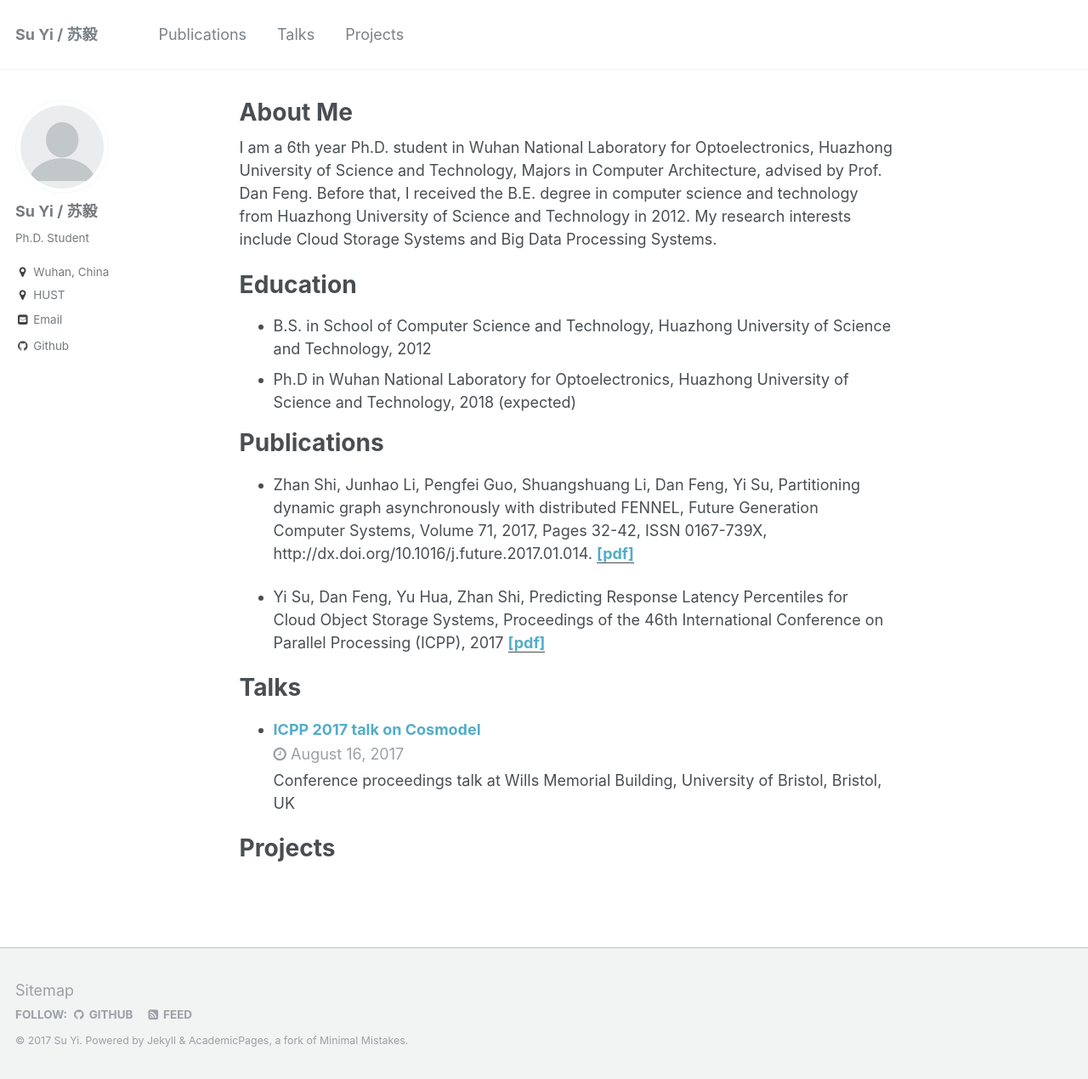
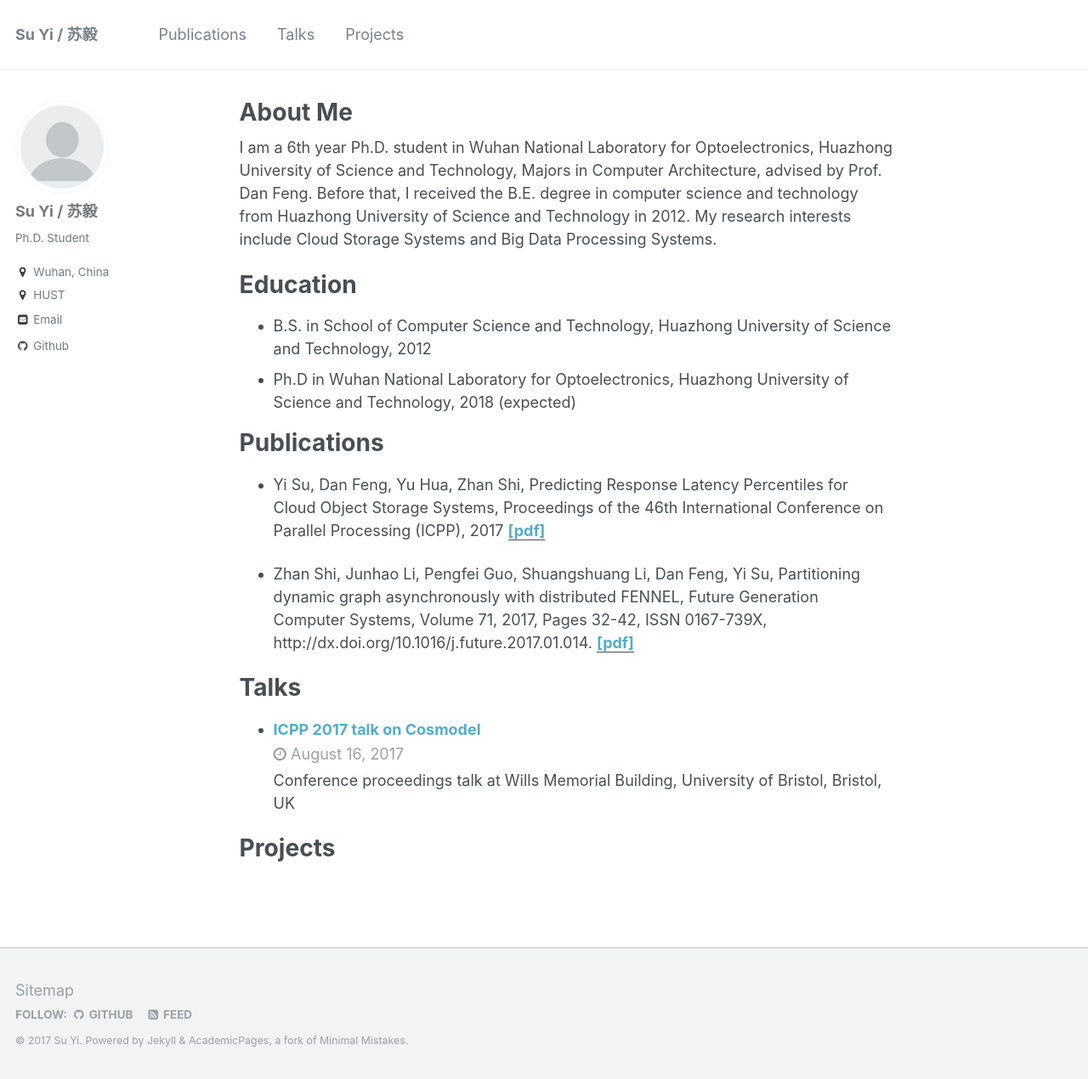
Before and after one commit to ysu-hust/ysu-hust.github.io, a Jekyll site: the page built from _pages/about.md, in a window 1280 px wide and 1270 px high. Shown: the whole window at 85% size. Built offline with Jekyll 4.4.1, drawn with Linux system fonts in a browser that asks for light colours.

Commit message:
fix bugs

```diff
--- a/_pages/about.md
+++ b/_pages/about.md
@@ -21,19 +21,19 @@
 
 Publications
 ======
-  <ul>{% for post in site.publications %}
+  <ul>{% for post in site.publications reversed %}
     {% include archive-single-cv.html %}
   {% endfor %}</ul>
 
 Talks
 ======
-  <ul>{% for post in site.talks %}
+  <ul>{% for post in site.talks reversed %}
     {% include archive-single-talk-cv.html %}
   {% endfor %}</ul>
 
 Projects
 ======
-  <ul>{% for post in site.projects %}
+  <ul>{% for post in site.projects reversed %}
     {% include archive-single-talk-cv.html %}
   {% endfor %}</ul>
 
```
